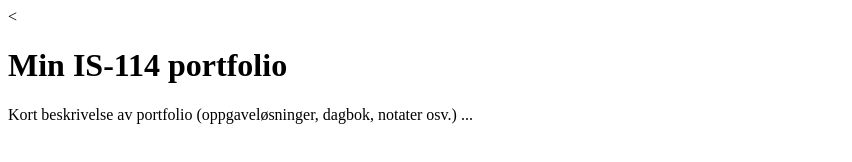
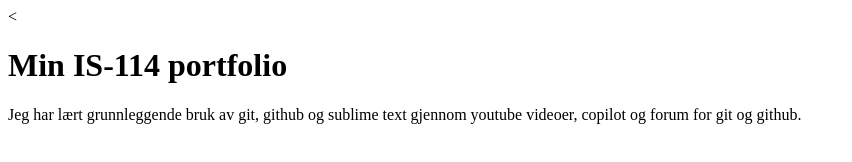
Before and after one commit to filipedv/OBLIG-0, a plain HTML site: page docs/index.html in a window 1280 px wide. Shown: the whole page, without its empty margins (0-852 px from the left). Drawn offline with Linux system fonts and the light colour scheme.

Commit message:
index.html navn og portofolio

```diff
--- a/docs/index.html
+++ b/docs/index.html
@@ -6,10 +6,10 @@
 <meta name=
 "viewport" content=
 "width=device-width, initial-scale=1">
-<title>(navn [mellomnavn]* etternavn)</title>
+<title>Filip Edvardsen</title>
 <</head>
 <body>
 <h1>Min IS-114 portfolio</h1>
-<p>Kort beskrivelse av portfolio (oppgaveløsninger, dagbok, notater osv.) ...
+<p>Jeg har lært grunnleggende bruk av git, github og sublime text gjennom youtube videoer, copilot og forum for git og github.
 </body>
 </html>
```
